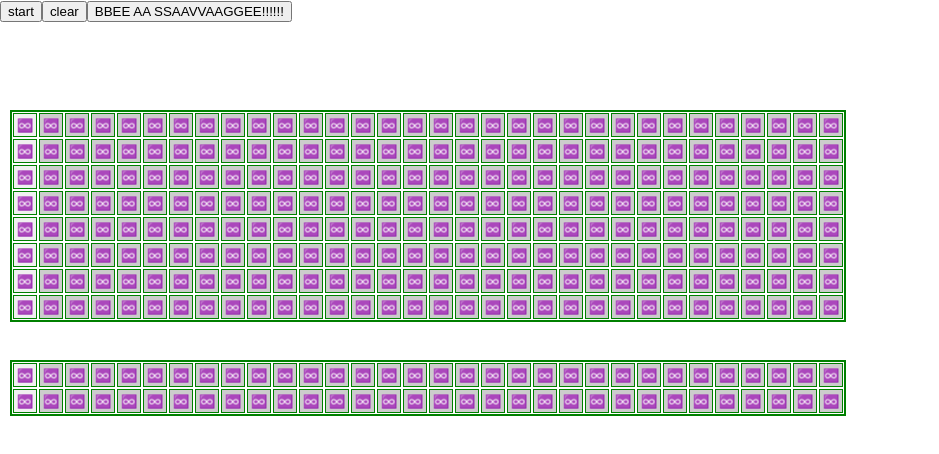
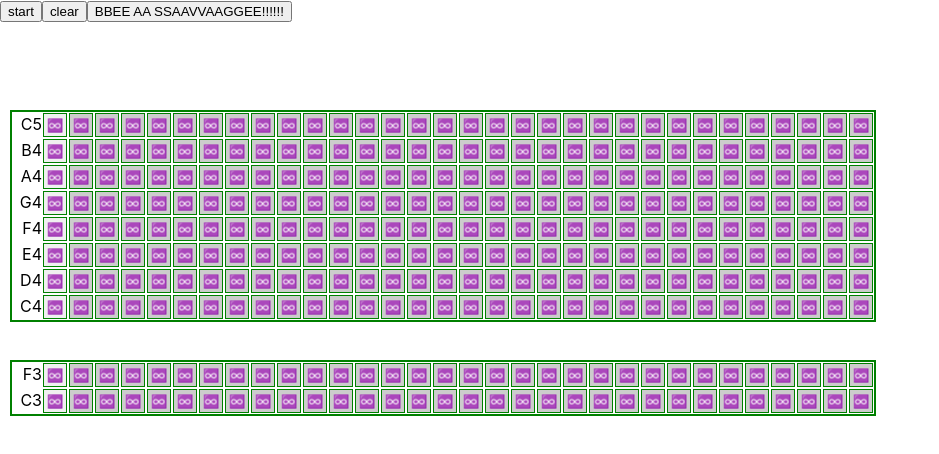
Before and after one commit to joshmarinacci/meowsynth, a React (Create React App) app: page / in a window 1280 px wide. Shown: the top 454 px of the page, without its empty margins (0-939 px from the left). Built offline with nearby package versions, Linux system fonts and the light colour scheme.

Commit message:
move more work into the sequence view

```diff
--- a/src/App.css
+++ b/src/App.css
@@ -6,6 +6,11 @@
 }
 .sequence-view {
     border: 2px solid green;
+}
+.sequence-view .pitch {
+    display: inline-block;
+    width: 30px;
+    text-align: right;
 }
 
 .sequence-row {
--- a/src/App.js
+++ b/src/App.js
@@ -11,6 +11,19 @@ class Sequence {
         this.pitches = opts.pitches
         this.notes = new Array(SEQUENCE_LENGTH*this.pitches.length)
         this.instrument = opts.instrument
+    }
+    isNoteAt(pitch, col) {
+        const index = pitch*SEQUENCE_LENGTH+col
+        if(index > this.notes.length-1) {
+            return false
+        }
+        return this.notes[index]
+    }
+    toggleNoteAt(row,col) {
+        const index = row*SEQUENCE_LENGTH+col
+        const old = this.isNoteAt(row,col)
+        this.notes[index] = !old
+        console.log(this.notes)
     }
     clear() {
         this.notes = new Array(SEQUENCE_LENGTH*this.pitches.length)
@@ -51,20 +64,11 @@ class SequenceView extends Component {
             seq:this.props.sequence
         }
     }
-    isNoteSelected = (row,col) => {
-        const seq = this.props.sequence
-        const index = row*SEQUENCE_LENGTH+col
-        if(index > this.state.seq.notes.length-1) {
-            return false
-        }
-        return this.state.seq.notes[index]
-    }
     toggleNote = (col, pitch, row) => {
-        const index = row*SEQUENCE_LENGTH+col
-        const old = this.isNoteSelected(row,col)
+        this.props.instrument.triggerAttackRelease(pitch,'4n')
+        this.state.seq.toggleNoteAt(row,col)
         const seq = this.state.seq
-        seq.notes[index] = !old
-        this.setState({seq:seq})
+        this.setState({seq:this.state.seq})
     }
 
     render() {
@@ -79,8 +83,8 @@ class SequenceView extends Component {
                 this.props.sequence.pitches.map((pitch,i)=>{
                     return <SequenceRow key={i}
                                         pitch={pitch}
-                                        instrument={this.props.instrument}
-                                        isNoteSelected={(col)=>this.isNoteSelected(i,col)}
+                                        row={i}
+                                        sequence={this.props.sequence}
                                         onToggleNote={(col)=>this.toggleNote(col,pitch,i)}
                                         column={this.props.column}
                     />
@@ -94,21 +98,17 @@ class SequenceRow extends Component {
     render() {
         const beats = []
         for(let i=0; i<SEQUENCE_LENGTH; i++) {
-            const selected = this.props.isNoteSelected(i)
+            const selected = this.props.sequence.isNoteAt(this.props.row,i)
             const active = this.props.column === i
             beats.push(<SequenceNote key={i} beat={i} row={this}
                                      selected={selected}
                                      active={active}
                                      onClick={()=>{
-                                         this.clicked(i)
+                                         this.props.onToggleNote(i)
                                      }}
             />)
         }
-        return <div className="sequence-row">{beats}</div>
-    }
-    clicked(col) {
-        this.props.instrument.triggerAttackRelease(this.props.pitch,'4n')
-        this.props.onToggleNote(col)
+        return <div className="sequence-row"><div className={"pitch"}>{this.props.pitch}</div>{beats}</div>
     }
 }
 
@@ -119,10 +119,6 @@ class SequenceNote extends Component {
         const index = (this.props.selected?1:0) + (this.props.active?2:0)
         style.backgroundColor = colors[index]
         return <button style={style}  className="note" onClick={this.props.onClick}>♾️</button>
-    }
-    play = () => {
-        this.props.row.play()
-        this.props.row.setNote()
     }
 }
 
```
